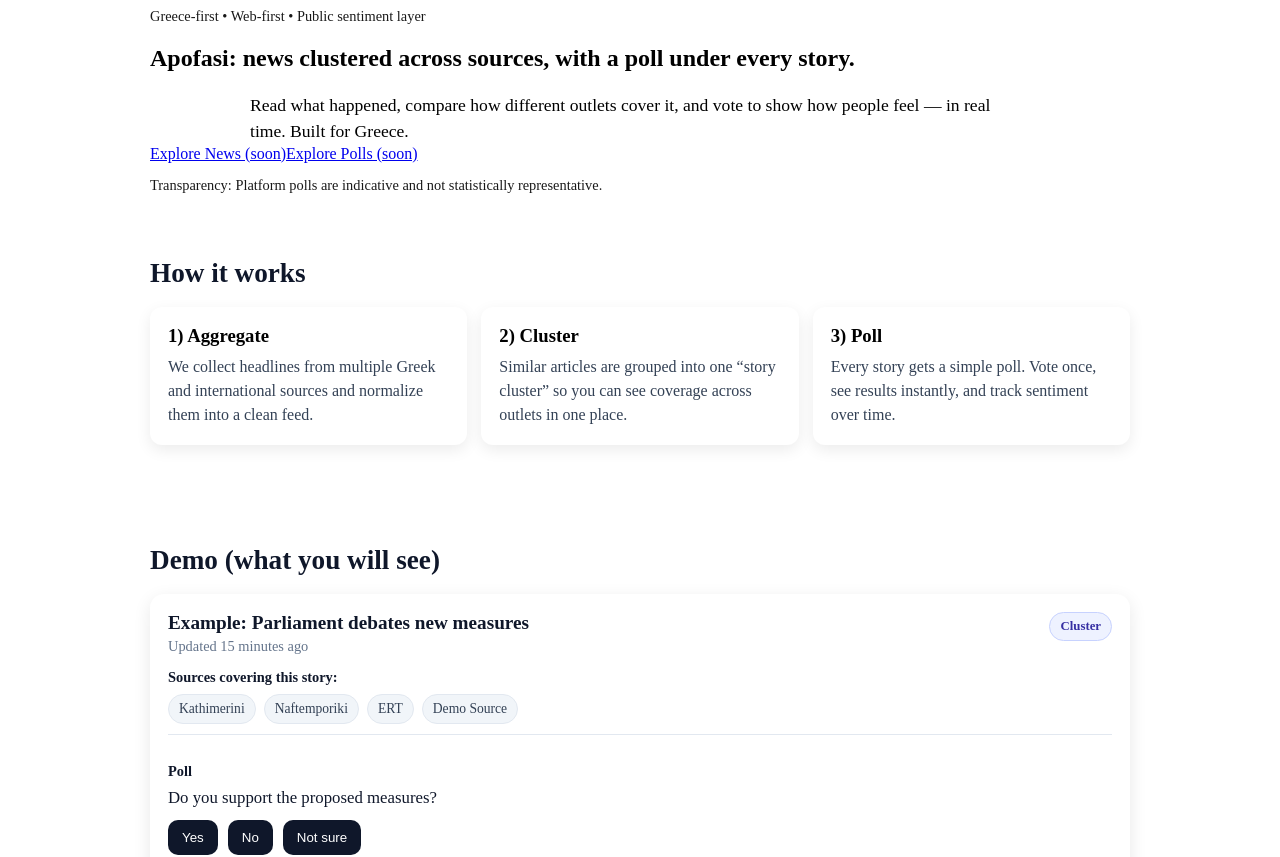
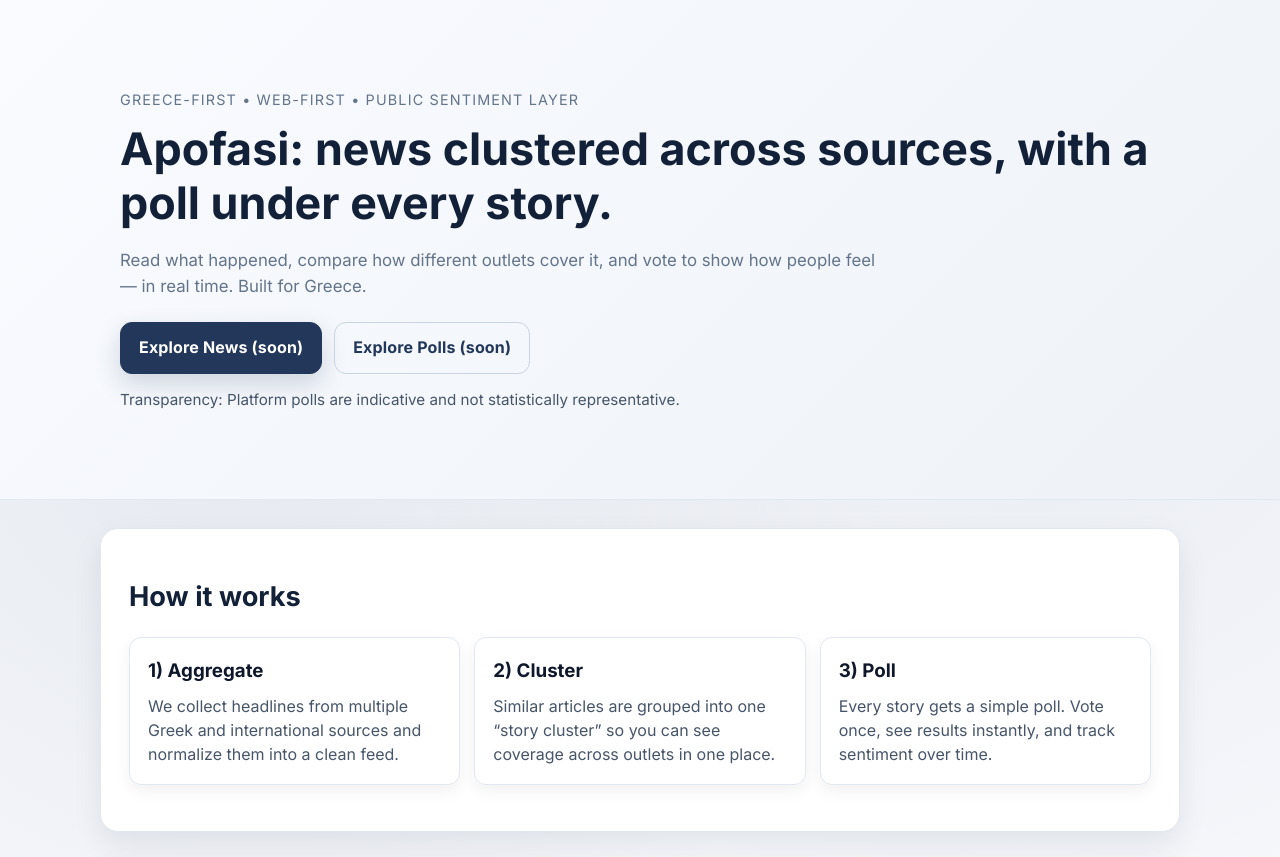
Before and after one commit to Antoniskp/apofasi, a React (Vite) app in the folder client/: page / in a window 1280 px wide. Shown: the top 857 px of the page. Built offline with nearby package versions, Linux system fonts and the light colour scheme.

Commit message:
Refine home page styling

```diff
--- a/client/src/index.css
+++ b/client/src/index.css
@@ -1,37 +1,146 @@
+@import url('https://fonts.googleapis.com/css2?family=Inter:wght@400;600;700&display=swap');
+
+:root {
+  --page-bg: #f5f7fb;
+  --card-bg: #ffffff;
+  --ink-strong: #0f172a;
+  --ink-muted: #475569;
+  --ink-soft: #64748b;
+  --accent: #22375a;
+  --accent-strong: #122038;
+  --accent-soft: #e7edf5;
+  --border: #e2e8f0;
+  --shadow: 0 12px 30px rgba(15, 23, 42, 0.08);
+}
+
+* {
+  box-sizing: border-box;
+}
+
+body {
+  margin: 0;
+  font-family: 'Inter', system-ui, -apple-system, 'Segoe UI', sans-serif;
+  background: var(--page-bg);
+  color: var(--ink-strong);
+  line-height: 1.6;
+  -webkit-font-smoothing: antialiased;
+}
+
+a {
+  color: inherit;
+  text-decoration: none;
+}
+
+a:focus-visible,
+button:focus-visible {
+  outline: 2px solid var(--accent);
+  outline-offset: 3px;
+}
+
+.home {
+  min-height: 100vh;
+  background: radial-gradient(circle at 20% 20%, rgba(34, 55, 90, 0.08), transparent 36%),
+    radial-gradient(circle at 80% 15%, rgba(34, 55, 90, 0.06), transparent 34%),
+    var(--page-bg);
+  color: var(--ink-strong);
+}
+
+.hero {
+  padding: 88px 20px 72px;
+  background: linear-gradient(135deg, #f9fbff 0%, #eef2f7 100%);
+  border-bottom: 1px solid var(--border);
+}
+
 .hero-inner {
-  max-width: 980px;
+  max-width: 1040px;
   margin: 0 auto;
 }
 
 .hero-kicker {
   font-size: 0.9rem;
-  opacity: 0.9;
-  margin-bottom: 10px;
+  letter-spacing: 0.08em;
+  text-transform: uppercase;
+  color: var(--ink-soft);
+  margin-bottom: 12px;
+}
+
+.hero h1 {
+  margin: 0;
+  font-size: clamp(2rem, 2.4vw + 1rem, 2.8rem);
+  line-height: 1.2;
+  color: var(--accent-strong);
 }
 
 .hero-sub {
-  max-width: 780px;
-  margin: 14px auto 0;
-  line-height: 1.5;
-  font-size: 1.1rem;
+  max-width: 760px;
+  margin: 16px 0 0;
+  line-height: 1.6;
+  font-size: 1.05rem;
+  color: var(--ink-soft);
+}
+
+.hero-buttons {
+  display: flex;
+  flex-wrap: wrap;
+  gap: 12px;
+  margin-top: 22px;
+}
+
+.btn {
+  display: inline-flex;
+  align-items: center;
+  justify-content: center;
+  gap: 8px;
+  background: var(--accent);
+  color: #fff;
+  border: 1px solid var(--accent);
+  border-radius: 12px;
+  padding: 12px 18px;
+  font-weight: 700;
+  letter-spacing: 0.01em;
+  box-shadow: 0 10px 25px rgba(34, 55, 90, 0.18);
+  transition: transform 120ms ease, box-shadow 120ms ease, background 120ms ease;
+}
+
+.btn:hover {
+  transform: translateY(-1px);
+  background: var(--accent-strong);
+  box-shadow: 0 16px 34px rgba(34, 55, 90, 0.2);
+}
+
+.btn-outline {
+  background: transparent;
+  color: var(--accent);
+  border-color: #cbd5e1;
+  box-shadow: none;
+}
+
+.btn-outline:hover {
+  background: var(--accent-soft);
+  color: var(--accent-strong);
+  transform: translateY(-1px);
 }
 
 .hero-disclaimer {
   margin-top: 14px;
-  font-size: 0.9rem;
-  opacity: 0.9;
+  font-size: 0.95rem;
+  color: var(--ink-muted);
 }
 
 .section {
-  max-width: 980px;
-  margin: 0 auto;
-  padding: 50px 20px;
+  max-width: 1080px;
+  margin: 28px auto;
+  padding: 46px 28px;
+  background: var(--card-bg);
+  border: 1px solid var(--border);
+  border-radius: 18px;
+  box-shadow: var(--shadow);
 }
 
 .section-title {
   margin: 0 0 18px;
   font-size: 1.7rem;
-  color: #0f172a;
+  color: var(--accent-strong);
 }
 
 .grid-3 {
@@ -47,28 +156,31 @@
 }
 
 .card {
-  background: white;
+  background: var(--card-bg);
   border-radius: 12px;
   padding: 18px;
-  box-shadow: 0 5px 15px rgba(0,0,0,0.08);
+  border: 1px solid var(--border);
+  box-shadow: 0 6px 16px rgba(15, 23, 42, 0.06);
   text-align: left;
 }
 
 .card h3 {
   margin: 0 0 8px;
+  color: var(--ink-strong);
 }
 
 .card p {
   margin: 0;
   line-height: 1.5;
-  color: #334155;
+  color: var(--ink-muted);
 }
 
 .story {
-  background: white;
+  background: #fbfcfe;
   border-radius: 14px;
   padding: 18px;
-  box-shadow: 0 5px 18px rgba(0,0,0,0.09);
+  border: 1px solid var(--border);
+  box-shadow: 0 8px 20px rgba(15, 23, 42, 0.08);
   text-align: left;
 }
 
@@ -82,19 +194,19 @@
 .story-title {
   font-size: 1.2rem;
   font-weight: 700;
-  color: #0f172a;
+  color: var(--accent-strong);
 }
 
 .story-meta {
-  font-size: 0.9rem;
-  color: #64748b;
+  font-size: 0.92rem;
+  color: var(--ink-soft);
   margin-top: 4px;
 }
 
 .pill {
-  background: #eef2ff;
-  color: #3730a3;
-  border: 1px solid #c7d2fe;
+  background: #e8eefc;
+  color: #233876;
+  border: 1px solid #c9d4f7;
   padding: 6px 10px;
   border-radius: 999px;
   font-weight: 700;
@@ -104,8 +216,12 @@
 .label {
   font-size: 0.9rem;
   font-weight: 700;
-  color: #0f172a;
+  color: var(--ink-strong);
   margin: 14px 0 8px;
+}
+
+.story-sources {
+  margin-top: 10px;
 }
 
 .chips {
@@ -115,24 +231,24 @@
 }
 
 .chip {
-  background: #f1f5f9;
-  border: 1px solid #e2e8f0;
+  background: var(--accent-soft);
+  border: 1px solid #d7deeb;
   border-radius: 999px;
   padding: 6px 10px;
   font-size: 0.85rem;
-  color: #334155;
+  color: var(--ink-muted);
 }
 
 .poll {
   margin-top: 10px;
-  border-top: 1px solid #e2e8f0;
+  border-top: 1px solid var(--border);
   padding-top: 14px;
 }
 
 .poll-q {
   font-size: 1.05rem;
   margin-top: 6px;
-  color: #0f172a;
+  color: var(--ink-strong);
 }
 
 .poll-options {
@@ -143,16 +259,20 @@
 }
 
 .poll-btn {
-  background: #0f172a;
+  background: var(--accent);
   color: #fff;
   border: 0;
   padding: 10px 14px;
   border-radius: 10px;
   cursor: pointer;
+  font-weight: 600;
+  transition: transform 120ms ease, box-shadow 120ms ease, background 120ms ease;
 }
 
 .poll-btn:hover {
-  opacity: 0.92;
+  transform: translateY(-1px);
+  background: var(--accent-strong);
+  box-shadow: 0 8px 18px rgba(34, 55, 90, 0.16);
 }
 
 .poll-foot {
@@ -161,11 +281,11 @@
   gap: 12px;
   margin-top: 12px;
   font-size: 0.9rem;
-  color: #475569;
+  color: var(--ink-muted);
 }
 
 .muted {
-  color: #64748b;
+  color: var(--ink-soft);
 }
 
 .cta-row {
@@ -178,11 +298,28 @@
 .list {
   margin: 10px 0 0;
   padding-left: 18px;
-  color: #334155;
+  color: var(--ink-muted);
 }
 
 .footer {
-  padding: 30px 20px 50px;
+  padding: 34px 20px 54px;
   text-align: center;
-  color: #64748b;
+  color: var(--ink-soft);
+  font-size: 0.95rem;
 }
+
+@media (max-width: 680px) {
+  .hero {
+    padding: 72px 20px 60px;
+  }
+
+  .story-header {
+    flex-direction: column;
+    align-items: flex-start;
+  }
+
+  .poll-foot {
+    flex-direction: column;
+    align-items: flex-start;
+  }
+}
--- /dev/null
+++ b/client/src/lib/router.jsx
@@ -0,0 +1,65 @@
+import React, { createContext, useContext, useEffect, useMemo, useState } from "react";
+
+const RouterContext = createContext({ path: "/", navigate: () => {} });
+
+export function BrowserRouter({ children }) {
+  const [path, setPath] = useState(() => window.location.pathname);
+
+  useEffect(() => {
+    const handlePop = () => setPath(window.location.pathname);
+    window.addEventListener("popstate", handlePop);
+    return () => window.removeEventListener("popstate", handlePop);
+  }, []);
+
+  const navigate = (to) => {
+    if (to === path) return;
+    window.history.pushState({}, "", to);
+    setPath(to);
+  };
+
+  const value = useMemo(() => ({ path, navigate }), [path]);
+
+  return <RouterContext.Provider value={value}>{children}</RouterContext.Provider>;
+}
+
+export function Routes({ children }) {
+  const { path } = useContext(RouterContext);
+  let match = null;
+
+  React.Children.forEach(children, (child) => {
+    if (match || !React.isValidElement(child)) return;
+    if (child.props.path === path) {
+      match = child.props.element;
+    }
+  });
+
+  if (!match) {
+    React.Children.forEach(children, (child) => {
+      if (match || !React.isValidElement(child)) return;
+      if (child.props.path === "/") {
+        match = child.props.element;
+      }
+    });
+  }
+
+  return match;
+}
+
+export function Route() {
+  return null;
+}
+
+export function Link({ to, children, ...rest }) {
+  const { navigate } = useContext(RouterContext);
+
+  const handleClick = (event) => {
+    event.preventDefault();
+    navigate(to);
+  };
+
+  return (
+    <a href={to} onClick={handleClick} {...rest}>
+      {children}
+    </a>
+  );
+}
--- a/client/vite.config.js
+++ b/client/vite.config.js
@@ -1,3 +1,4 @@
+import path from "path";
 import { defineConfig } from "vite";
 import react from "@vitejs/plugin-react";
 
@@ -6,5 +7,10 @@ export default defineConfig({
     react({
       jsxRuntime: "automatic"
     })
-  ]
+  ],
+  resolve: {
+    alias: {
+      "react-router-dom": path.resolve(__dirname, "src/lib/router.jsx")
+    }
+  }
 });
```
Also changed, not shown: 1 other file (tests, documents, lock files or other folders).
